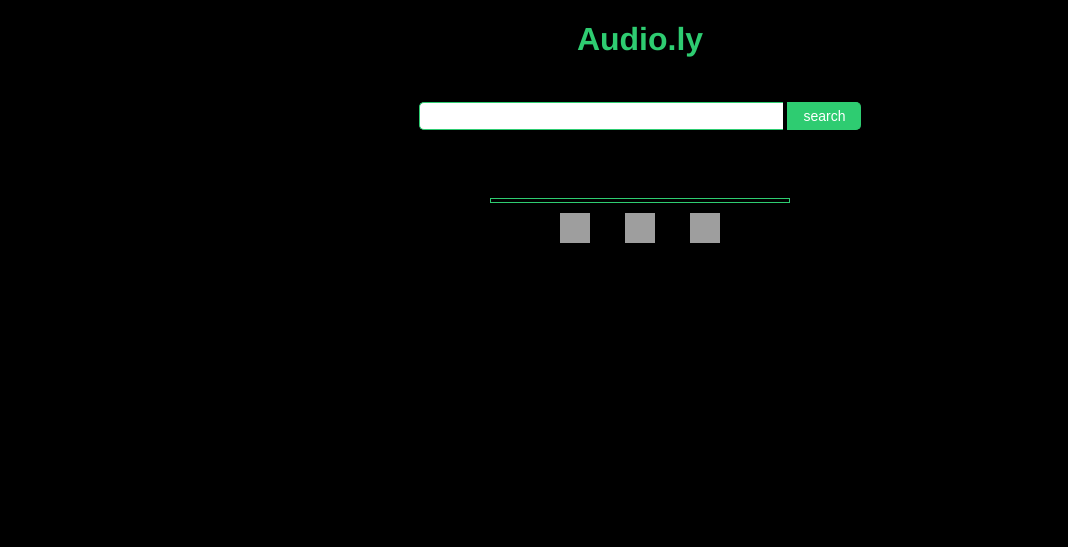
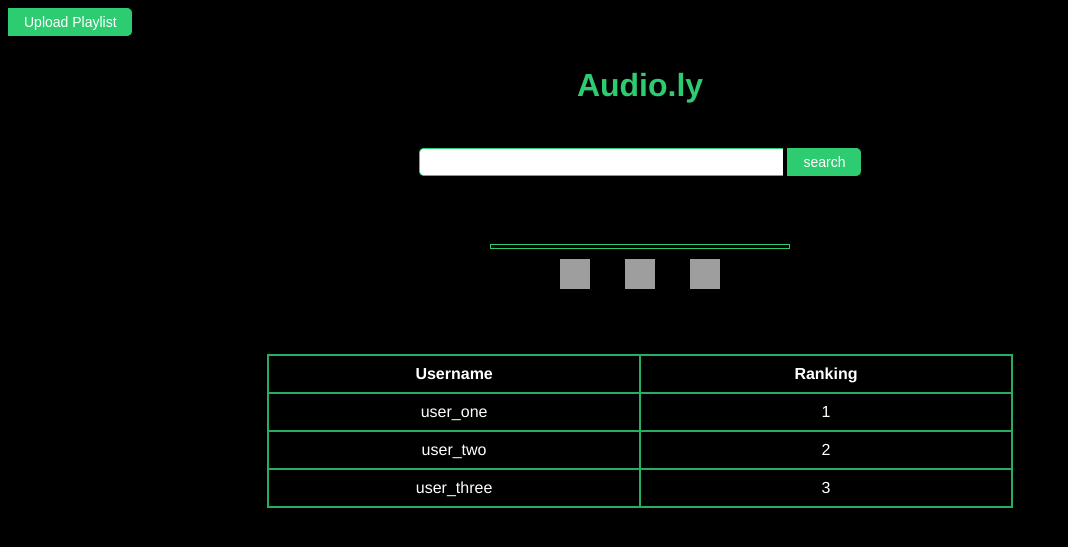
Before and after one commit to azimmomin/project-webarch, a Flask app: page /home in a window 1280 px wide. Shown: the top 547 px of the page, without its empty margins (0-1068 px from the left). Run offline with Flask 2, Linux system fonts and the light colour scheme; some libraries are stand-ins or nearby versions; grey boxes are pictures that could not be loaded.

Commit message:
adding playlist rankings and upload playlist

```diff
--- a/server/static/css/default.css
+++ b/server/static/css/default.css
@@ -41,13 +41,35 @@
     padding-bottom:22px;
 }
 
+#urlDisplay {
+}
+
 #header{
     text-align: center;
+    padding-top: 10px;
     font-family: "Helvetica", arial, verdana;
     color: #2ecc71;
 }
 
-#urlDisplay {
+#rank-div {
+    padding-top: 8px;
+}
+
+#rankings, table, th, td{
+    text-align: center;
+    font-family: "Helvetica", arial, verdana;
+    border: 2px solid #27ae60;
+    border-collapse: collapse;
+    color: #ffffff;
+    table-layout: fixed;
+    margin-left: auto;
+    margin-right: auto;
+}
+th, td {
+    padding: 9px;
+}
+th {
+
 }
 
 .textinput{
--- a/server/templates/home.html
+++ b/server/templates/home.html
@@ -10,6 +10,10 @@
 </head>
 
 <body>
+
+<div id="upload-div">
+     <input type="submit" value="Upload Playlist" class="submitbutton">
+</div>
 
 <h1 id="header">Audio.ly</h1>
 
@@ -46,6 +50,27 @@
 </div>
 
 <div id="urlDisplay">
+</div>
+
+<div id="rank-div">
+    <table id="rankings" style="width:59%">
+      <tr>
+        <th>Username</th>
+        <th>Ranking</th>
+      </tr>
+      <tr>
+        <td>user_one</td>
+        <td>1</td>
+      </tr>
+      <tr>
+        <td>user_two</td>
+        <td>2</td>
+      </tr>
+      <tr>
+        <td>user_three</td>
+        <td>3</td>
+      </tr>
+    </table>
 </div>
 
 <script src="http://ajax.googleapis.com/ajax/libs/jquery/1.9.1/jquery.min.js"></script>
```
